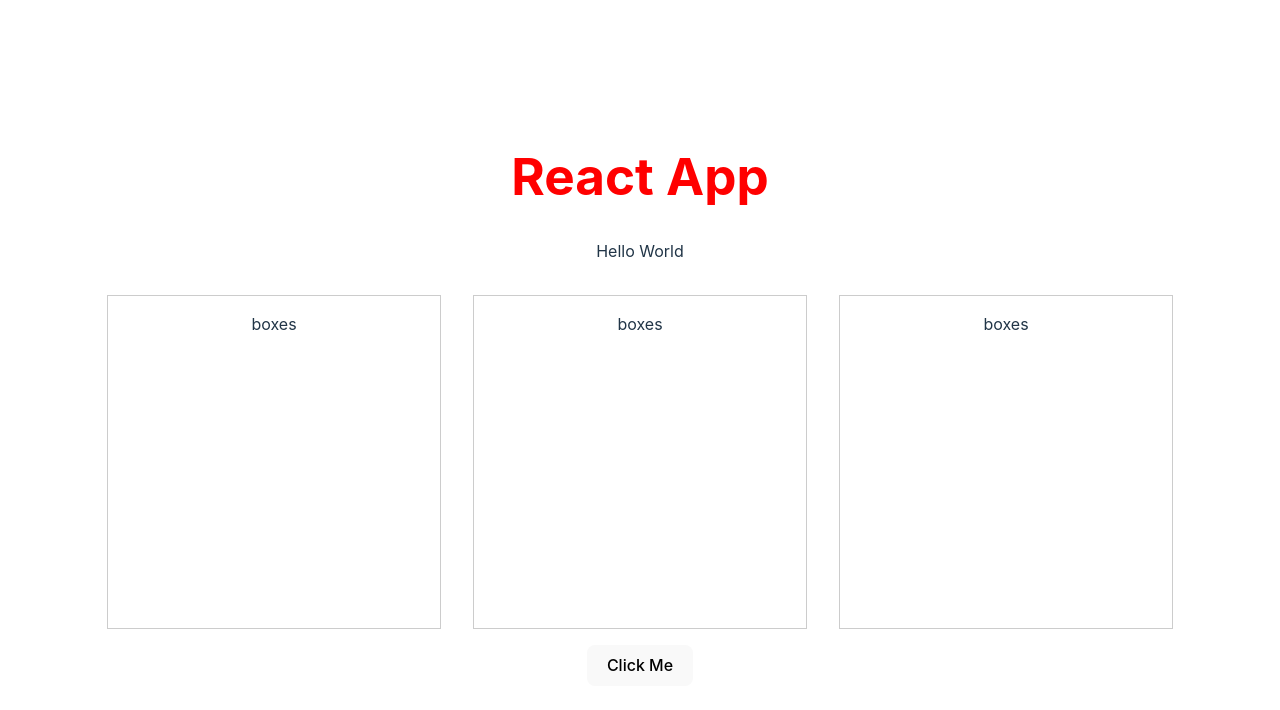
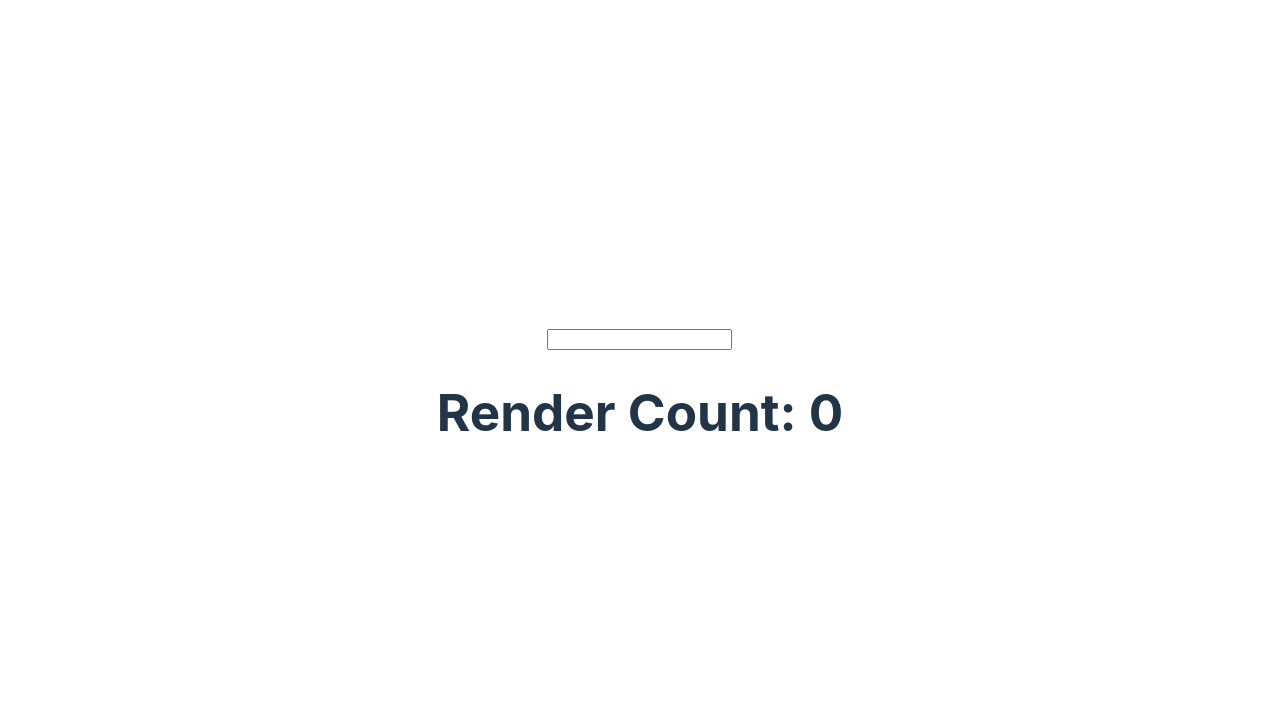
Before and after one commit to GDSC-UVic/react-start, a React (Vite) app: page / in a window 1280 px wide. Shown: the top 710 px of the page. Built offline with nearby package versions, Linux system fonts and the light colour scheme.

Commit message:
added code for usestate and use effect

```diff
--- a/src/App.jsx
+++ b/src/App.jsx
@@ -1,56 +1,27 @@
-import './App.css'
-// Step 1: import useState
-// Step 5: import useEffect
-import { useState, useEffect } from 'react'
+import "./App.css";
+// Step 1: import useRef from react
+import { useRef, useState, useEffect } from "react";
 
 function App() {
-  // Step 2: create a state variable
-  const [text, setText] = useState('Hello World')
-  // Step 10: create another state variable
-  const [boxText, setBoxText] = useState('')
+  // Step 2: create a ref for the amount of times the component renders
+  const [inputValue, setInputValue] = useState("");
+  const count = useRef(0);
 
-  function handleClick() {
-    // Step 3: update the state variable
-    setText('User has clicked the button')
-  }
-
-  // Step 6: add useEffect
+  // Step 3: increment the ref every time the component renders
   useEffect(() => {
-    // Step 7: add code that runs when the component mounts
-    console.log('Component has mounted')
-    setBoxText("boxes")
-    // Step 8: add code that runs when the component unmounts
-    return () => {
-      console.log('Component has unmounted')
-    }
-  }, [])
-
-  // Step 9: add code that runs when the state variable changes
-  useEffect(() => {
-    console.log('Text has changed')
-    // Step 11: update the state variable
-
-    if (text === 'Hello World') {
-      setBoxText("boxes")
-    } else {
-      setBoxText("boxes clicked")
-    }
-  }, [text])
+    count.current = count.current + 1;
+  });
 
   return (
     <>
-      <h1 className="header-text">React App</h1>
-      {/* Step 4: add text, say this is helpful since you can just refer directly to the variable */}
-      <p>{text}</p>
-      <div className='flex-container'>
-        {/* Step 10: showing changes using useEffect on a state */}
-        <div>{boxText}</div>
-        <div>{boxText}</div>
-        <div>{boxText}</div>
-      </div>
-      <button onClick={handleClick}>Click Me</button>
+      <input
+        type="text"
+        value={inputValue}
+        onChange={(e) => setInputValue(e.target.value)}
+      />
+      <h1>Render Count: {count.current}</h1>
     </>
-  )
+  );
 }
 
-export default App
+export default App;
```
